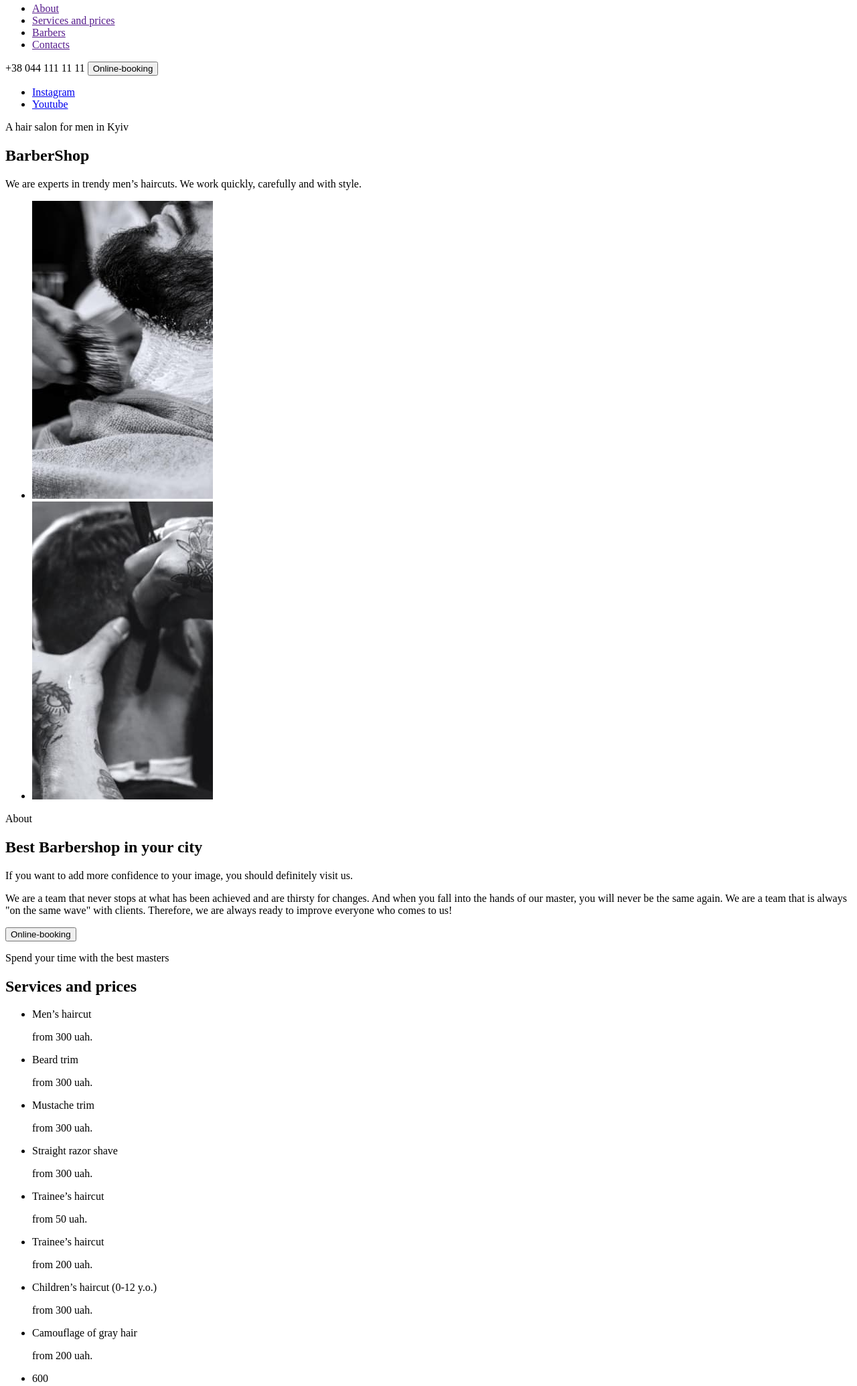
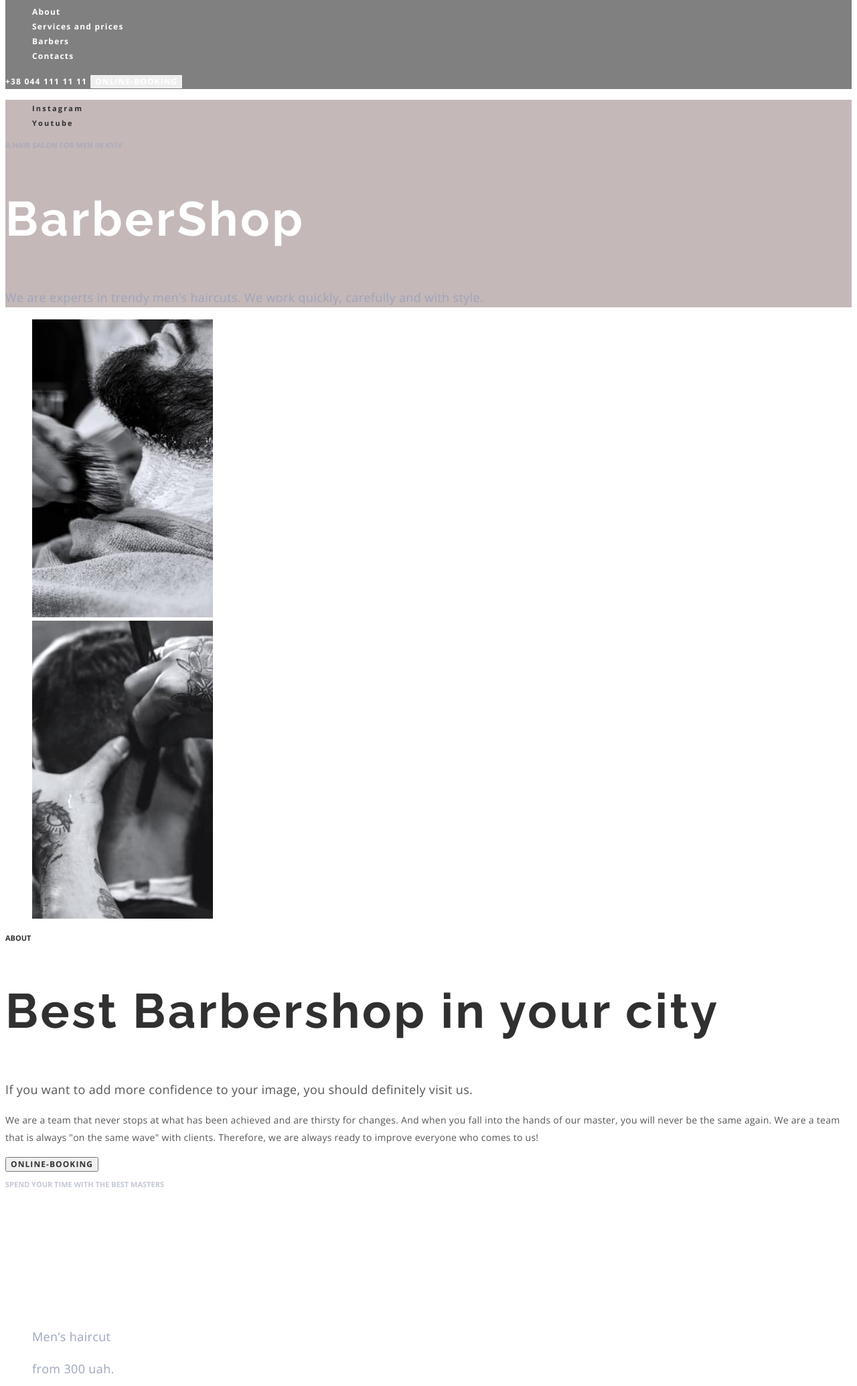
Before and after one commit to BeibaRoman/BarberShop, a plain HTML site: page index.html in a window 1280 px wide. Shown: the part 80-2150 px from the top of the page at 67% size. Drawn offline with nearby package versions, Linux system fonts and the light colour scheme.

Commit message:
add style to text part-1

```diff
--- /dev/null
+++ b/css/style.css
@@ -0,0 +1,174 @@
+:root {
+  --main-font: "Open sans", sans-serif;
+  --main-color: #ffffff;
+  --main-black-color: #303030;
+  --accent-color: #ff6c00;
+}
+
+body {
+  font-family: var(--main-font);
+}
+
+.link {
+  text-decoration: none;
+}
+
+.list {
+  list-style: none;
+}
+
+.btn {
+  font-family: inherit;
+  font-style: normal;
+  font-weight: 600;
+  font-size: 12px;
+  line-height: calc(16 / 12);
+  letter-spacing: 0.09em;
+  text-transform: uppercase;
+  cursor: pointer;
+}
+
+.section-title {
+  font-family: "Raleway", sans-serif;
+  font-size: 72px;
+  line-height: calc(85 / 72);
+  letter-spacing: 0.05em;
+}
+
+.top-text {
+  font-weight: 600;
+  font-size: 11px;
+  line-height: calc(15 / 11);
+  text-transform: uppercase;
+}
+
+/* ====================Header====================== */
+.header {
+  background-color: gray;
+}
+.header-logo {
+}
+.header-list {
+}
+.header-item {
+}
+.header-link,
+.header-tel {
+  font-weight: 600;
+  font-size: 12px;
+  line-height: calc(16 / 12);
+  letter-spacing: 0.1em;
+  color: var(--main-color);
+}
+
+.header-link:hover,
+.header-link:focus {
+  color: var(--accent-color);
+}
+
+.header-tel:hover,
+.header-tel:focus {
+  color: var(--accent-color);
+}
+
+.header-button {
+  color: var(--main-color);
+}
+
+.header-button:hover,
+.header-button:focus {
+  color: var(--accent-color);
+}
+
+/* ====================Hero====================== */
+
+.hero {
+  background-color: rgb(196, 184, 184);
+}
+.hero-list {
+}
+.hero-soc-item {
+}
+.hero-soc-link {
+  font-weight: 600;
+  font-size: 11px;
+  line-height: calc(15 / 11);
+  letter-spacing: 0.2em;
+
+  color: var(--main-black-color);
+}
+.hero-soc-link:hover {
+  color: var(--accent-color);
+}
+.hero-top-text {
+  color: rgba(157, 164, 189, 0.6);
+}
+.hero-title {
+  font-family: "Raleway", sans-serif;
+  font-size: 72px;
+  line-height: calc(85 / 72);
+  letter-spacing: 0.05em;
+  color: var(--main-color);
+}
+.hero-bottom-text {
+  font-size: 18px;
+  line-height: calc(30 / 18);
+  letter-spacing: 0.02em;
+  color: #9da4bd;
+}
+
+/* ====================Section-About====================== */
+.about {
+}
+.about-list {
+}
+
+.about-item {
+}
+.about-top-text {
+  color: var(--main-black-color);
+}
+.about-title {
+  color: var(--main-black-color);
+}
+.about-bottom-text {
+  font-size: 18px;
+  line-height: calc(30 / 18);
+  letter-spacing: 0.02em;
+  color: #555555;
+}
+.about-text {
+  font-size: 14px;
+  line-height: calc(26 / 14);
+  letter-spacing: 0.02em;
+  color: #555555;
+}
+.about-button {
+  color: var(--main-black-color);
+}
+
+/* ====================Section-price================== */
+
+.price {
+}
+.price-top-text {
+  color: rgba(157, 164, 189, 0.6);
+}
+
+.price-title {
+  color: var(--main-color);
+}
+
+.price-list {
+}
+.price-item {
+}
+
+.prices-item-text {
+  font-size: 18px;
+  line-height: calc(30 / 18);
+  letter-spacing: 0.02em;
+  color: #9da4bd;
+}
+
+/* ====================Section-benefits================== */
--- a/index.html
+++ b/index.html
@@ -5,36 +5,53 @@
     <meta http-equiv="X-UA-Compatible" content="IE=edge" />
     <meta name="viewport" content="width=device-width, initial-scale=1.0" />
     <title>BarberShop</title>
+    <link rel="preconnect" href="https://fonts.googleapis.com" />
+    <link rel="preconnect" href="https://fonts.gstatic.com" crossorigin />
+    <link
+      href="https://fonts.googleapis.com/css2?family=Open+Sans:wght@400;700&family=Raleway:wght@700&display=swap"
+      rel="stylesheet"
+    />
+    <link rel="stylesheet" href="./css/style.css" />
   </head>
   <body>
-    <header>
+    <header class="header">
       <nav>
-        <a href="">
+        <a class="header-logo" href="">
           <img src="./images/loso.svg" alt="logo of site" />
         </a>
-        <ul>
-          <li><a href="">About</a></li>
-          <li><a href="">Services and prices</a></li>
-          <li><a href="">Barbers</a></li>
-          <li><a href="">Contacts</a></li>
+        <ul class="header-list list">
+          <li class="header-item">
+            <a class="header-link link" href="">About</a>
+          </li>
+          <li class="header-item">
+            <a class="header-link link" href="">Services and prices</a>
+          </li>
+          <li class="header-item">
+            <a class="header-link link" href="">Barbers</a>
+          </li>
+          <li class="header-item">
+            <a class="header-link link" href="">Contacts</a>
+          </li>
         </ul>
-        <a tel="tel:+380441111111">+38 044 111 11 11</a>
-        <button type="button">Online-booking</button>
+        <a class="header-tel link" tel="tel:+380441111111">+38 044 111 11 11</a>
+        <button class="header-button btn" type="button">Online-booking</button>
       </nav>
     </header>
     <main>
-      <section>
-        <ul>
-          <li>
+      <section class="hero">
+        <ul class="hero-list list">
+          <li class="hero-soc-item">
             <a
+              class="hero-soc-link link"
               href="https://www.instagram.com/"
               target="_blank"
               rel="noopener noreferrer nofollow"
               >Instagram</a
             >
           </li>
-          <li>
+          <li class="hero-soc-item">
             <a
+              class="hero-soc-link link"
               href="https://www.youtube.com/"
               target="_blank"
               rel="noopener noreferrer nofollow"
@@ -42,16 +59,16 @@
             >
           </li>
         </ul>
-        <p>A hair salon for men in Kyiv</p>
-        <h1>BarberShop</h1>
-        <p>
+        <p class="hero-top-text top-text">A hair salon for men in Kyiv</p>
+        <h1 class="hero-title section-title">BarberShop</h1>
+        <p class="hero-bottom-text">
           We are experts in trendy men’s haircuts. We work quickly, carefully
           and with style.
         </p>
       </section>
-      <section>
-        <ul>
-          <li>
+      <section class="about">
+        <ul class="about-list list">
+          <li class="about-item">
             <img
               src="./images/img1.jpg"
               alt="haircut"
@@ -59,7 +76,7 @@
               height="445"
             />
           </li>
-          <li>
+          <li class="about-item">
             <img
               src="./images/img2.jpg"
               alt="haircut"
@@ -68,58 +85,60 @@
             />
           </li>
         </ul>
-        <p>About</p>
-        <h2>Best Barbershop in your city</h2>
-        <p>
+        <p class="about-top-text top-text">About</p>
+        <h2 class="about-title section-title">Best Barbershop in your city</h2>
+        <p class="about-bottom-text">
           If you want to add more confidence to your image, you should
           definitely visit us.
         </p>
-        <p>
+        <p class="about-text">
           We are a team that never stops at what has been achieved and are
           thirsty for changes. And when you fall into the hands of our master,
           you will never be the same again. We are a team that is always "on the
           same wave" with clients. Therefore, we are always ready to improve
           everyone who comes to us!
         </p>
-        <button type="button">Online-booking</button>
+        <button class="about-button btn" type="button">Online-booking</button>
       </section>
-      <section>
-        <p>Spend your time with the best masters</p>
-        <h2>Services and prices</h2>
-        <ul>
-          <li>
-            <p>Men’s haircut</p>
-            <p>from 300 uah.</p>
+      <section class="price">
+        <p class="price-top-text top-text">
+          Spend your time with the best masters
+        </p>
+        <h2 class="price-title section-title">Services and prices</h2>
+        <ul class="price-list list">
+          <li class="price-item">
+            <p class="prices-item-text">Men’s haircut</p>
+            <p class="prices-item-text">from 300 uah.</p>
           </li>
-          <li>
-            <p>Beard trim</p>
-            <p>from 300 uah.</p>
+          <li class="price-item">
+            <p class="prices-item-text">Beard trim</p>
+            <p class="prices-item-text">from 300 uah.</p>
           </li>
-          <li>
-            <p>Mustache trim</p>
-            <p>from 300 uah.</p>
+          <li class="price-item">
+            <p class="prices-item-text">Mustache trim</p>
+            <p class="prices-item-text">from 300 uah.</p>
           </li>
-          <li>
-            <p>Straight razor shave</p>
-            <p>from 300 uah.</p>
+          <li class="price-item">
+            <p class="prices-item-text">Straight razor shave</p>
+            <p class="prices-item-text">from 300 uah.</p>
           </li>
         </ul>
-        <ul>
-          <li>
-            <p>Trainee’s haircut</p>
-            <p>from 50 uah.</p>
+        <ul class="price-list list">
+          <li class="price-item">
+            <p class="prices-item-text">Trainee’s haircut</p>
+            <p class="prices-item-text">from 50 uah.</p>
           </li>
-          <li>
-            <p>Trainee’s haircut</p>
-            <p>from 200 uah.</p>
+          <li class="price-item">
+            <p class="prices-item-text">Trainee’s haircut</p>
+            <p class="prices-item-text">from 200 uah.</p>
           </li>
-          <li>
-            <p>Children’s haircut (0-12 y.o.)</p>
-            <p>from 300 uah.</p>
+          <li class="price-item">
+            <p class="prices-item-text">Children’s haircut (0-12 y.o.)</p>
+            <p class="prices-item-text">from 300 uah.</p>
           </li>
-          <li>
-            <p>Camouflage of gray hair</p>
-            <p>from 200 uah.</p>
+          <li class="price-item">
+            <p class="prices-item-text">Camouflage of gray hair</p>
+            <p class="prices-item-text">from 200 uah.</p>
           </li>
         </ul>
       </section>
```
